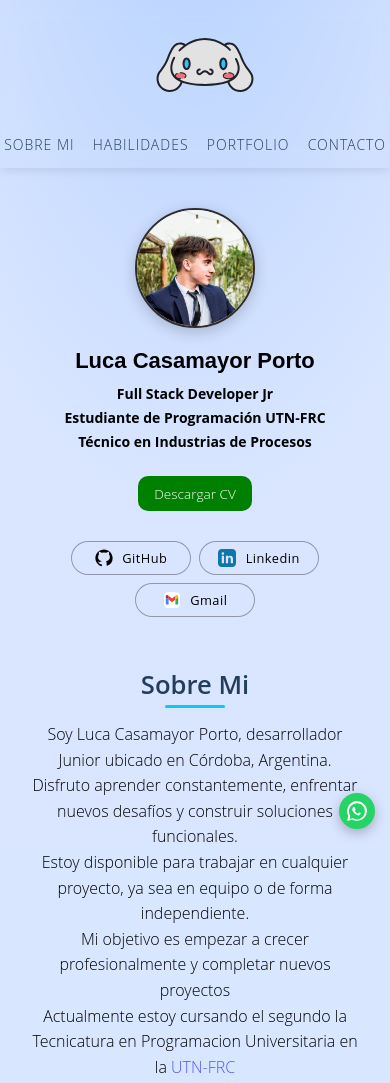
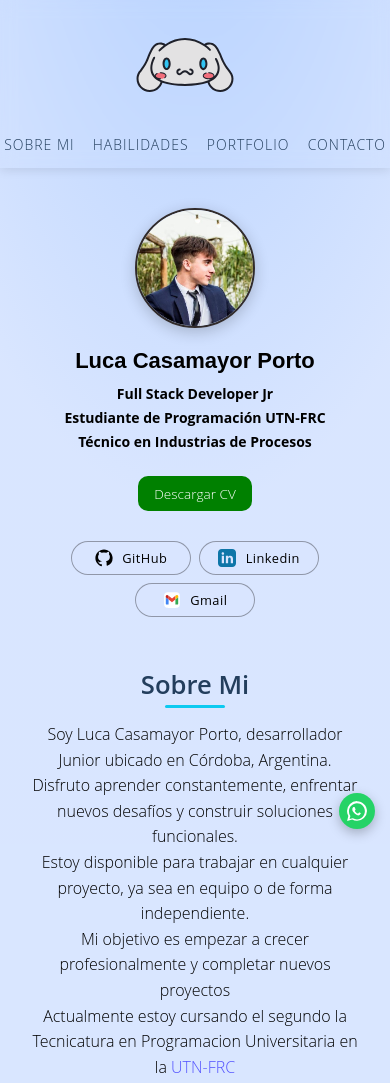
Before and after one commit to LucaCasamayor/Portfolio, a website: page index.html in a window 390 px wide. Shown: the top 1083 px of the page. Drawn offline with nearby package versions, Linux system fonts and the light colour scheme.

Commit message:
logo centrado mobile

```diff
--- a/css/styles.css
+++ b/css/styles.css
@@ -826,7 +826,7 @@ footer p:hover {
     }
 
     .logo {
-        margin: 5px 150px auto;
+        margin: 5px 130px auto;
         width: 60px;
         padding: 5px;
     }
```
